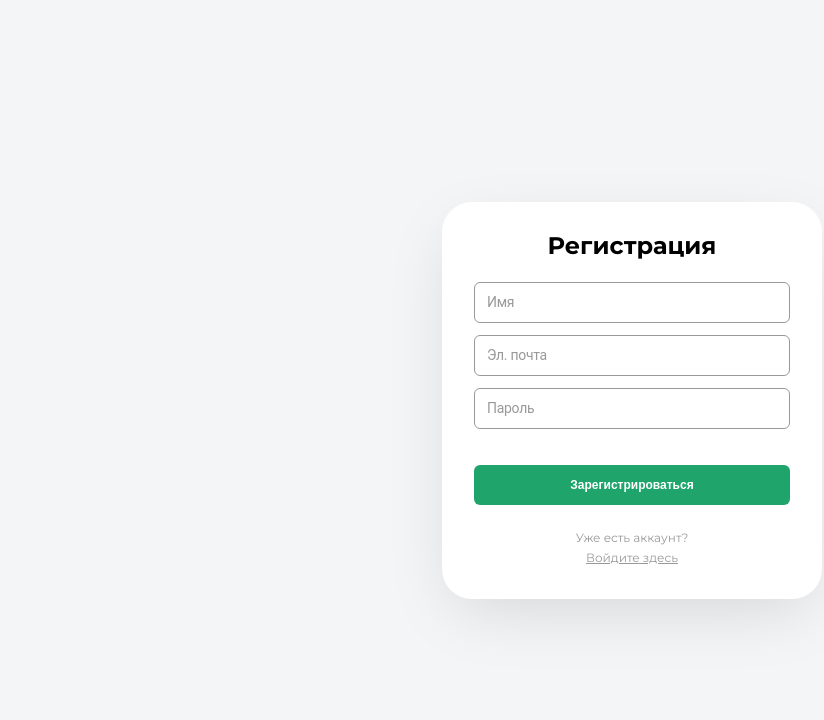
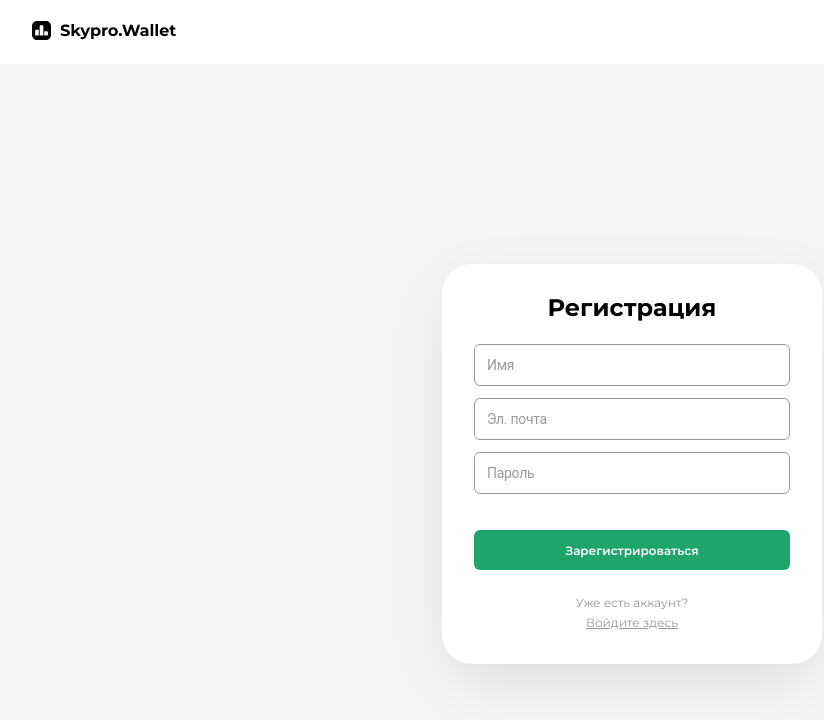
Before and after one commit to jimfoxes/wallet-team4, a React (Vite) app: page /sign-up in a window 1280 px wide. Shown: the top 720 px of the page, without its empty margins (8-832 px from the left). Built offline with nearby package versions, Linux system fonts and the light colour scheme.

Commit message:
Изменение подсветки полей формы для ввода расходов при корректном заполнении

```diff
--- a/src/components/AuthorisationForm/AuthorisationForm.jsx
+++ b/src/components/AuthorisationForm/AuthorisationForm.jsx
@@ -63,6 +63,15 @@ const AuthorisationForm = ({ isSignUp }) => {
 
     return (
         <S.Wrapper>
+            <S.header>
+                <S.headerBlock>
+                    <S.headerLogo>
+                        <a href="/">
+                            <img src="/images/logo.svg" alt="logo" />
+                        </a>
+                    </S.headerLogo>
+                </S.headerBlock>
+            </S.header>
             <S.Modal>
                 <S.ModalBlock>
                     <S.ModalTitle>
--- a/src/components/AuthorisationForm/AuthorisationForm.styled.js
+++ b/src/components/AuthorisationForm/AuthorisationForm.styled.js
@@ -15,6 +15,12 @@ export const Modal = styled.div`
     flex-direction: column;
     align-items: center;
     justify-content: center;
+
+    @media (max-width: 375px) {
+        padding-right: calc(50% - 171px);
+        padding-left: calc(50% - 171px);
+        background-color: rgba(255, 255, 255, 1);
+    }
 `
 
 export const ModalBlock = styled.div`
@@ -124,6 +130,9 @@ export const ModalButton = styled.button`
         letter-spacing: 0px;
         color: rgba(255, 255, 255, 1);
     }
+    a:hover {
+        color: rgba(255, 255, 255, 1);
+    }
 `
 
 export const ModalFormFooter = styled.div`
@@ -142,3 +151,36 @@ export const ModalFormFooter = styled.div`
         text-decoration: underline;
     }
 `
+
+export const header = styled.header`
+    width: 100%;
+    background-color: #ffffff;
+
+    @media (max-width: 375px) {
+        padding-right: calc(50% - 171px);
+        padding-left: calc(50% - 171px);
+        background-color: #f4f5f6;
+    }
+`
+
+export const headerBlock = styled.div`
+    padding-right: calc(50% - 600px);
+    padding-left: calc(50% - 600px);
+
+    height: 64px;
+    display: flex;
+    flex-wrap: nowrap;
+    align-items: center;
+    justify-content: space-between;
+    position: relative;
+    top: 0;
+    left: 0;
+`
+
+export const headerLogo = styled.div`
+    display: block;
+
+    @media (max-width: 1220px) {
+        padding-left: 16px;
+    }
+`
--- a/src/components/Costsform/Costsform.jsx
+++ b/src/components/Costsform/Costsform.jsx
@@ -249,6 +249,10 @@ function Costsform() {
                         onChange={(event) => {
                             transactionInfoChange(event, false)
                         }}
+                        $valid={
+                            newTransactionInfo.description?.length >= 4 &&
+                            !errors.description
+                        }
                     />
                 </S.CategoryContainer>
 
@@ -298,6 +302,7 @@ function Costsform() {
                                 : ''
                         }
                         readOnly
+                        $valid={newTransactionInfo.date && !errors.date}
                     />
 
                     {showCalendar && (
@@ -325,6 +330,7 @@ function Costsform() {
                         onChange={(event) => {
                             transactionInfoChange(event, true)
                         }}
+                        $valid={newTransactionInfo.sum && !errors.sum}
                     />
                 </S.CategoryContainer>
 
--- a/src/components/Costsform/Costsform.styled.js
+++ b/src/components/Costsform/Costsform.styled.js
@@ -8,7 +8,7 @@ export const MobileBackToMain = styled.div`
     background-color: #ffffff;
     justify-content: flex-start;
     align-items: center;
-    padding-left: 16px;
+    padding: 24px 16px;
 
     p {
         color: #999999;
@@ -36,7 +36,7 @@ export const TitleCostsform = styled.h2`
         margin: 0px;
         line-height: 100%;
         letter-spacing: 0px;
-        padding-left: 16px;
+        padding: 0 16px 24px;
     }
 `
 
@@ -82,10 +82,16 @@ export const TitleCategory = styled.label`
 
 export const DescriptionInput = styled.input`
     height: 39px;
-    border: 0.5px solid rgba(153, 153, 153, 1);
+    border: 0.5px solid ${(props) => (props.$valid ? '#1FA46C' : '#999999')};
     border-radius: 6px;
     padding: 12px;
     outline: none;
+    background-color: ${(props) => (props.$valid ? '#DBFFE9' : 'white')};
+
+    &:focus {
+        border: 0.5px solid ${(props) => (props.$valid ? '#1FA46C' : '#999999')};
+        background-color: ${(props) => (props.$valid ? '#DBFFE9' : 'white')};
+    }
 `
 export const CategoriesWrapper = styled.div`
     display: flex;
@@ -126,10 +132,11 @@ export const Category = styled.div`
 export const CategoriesContainer = styled.div``
 
 export const CostsformButton = styled.button`
-    height: 39;
+    height: 39px;
     border: none;
     border-radius: 6px;
     padding: 12px;
+    margin-top: 14px;
     background-color: rgba(31, 164, 108, 1);
     font-weight: 600;
     font-size: 12px;
--- a/src/styles/globalStyles.js
+++ b/src/styles/globalStyles.js
@@ -71,6 +71,10 @@ const GlobalStyle = createGlobalStyle`
     --rdp-day_button-width: 35px;
     --rdp-disabled-opacity: 0.3;
   }
+
+  input, button {
+    font-family: Montserrat;
+  }
 `
 
 export default GlobalStyle
```
